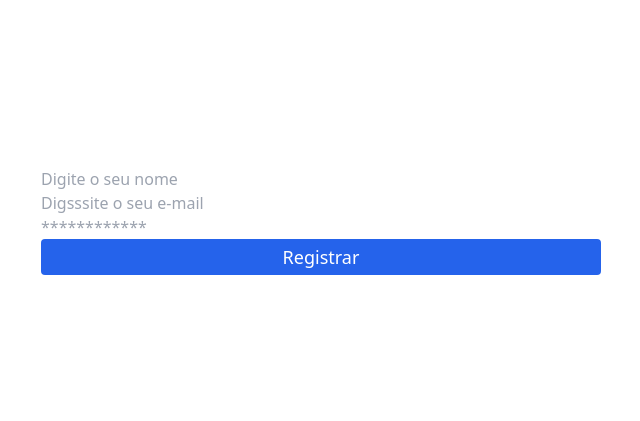
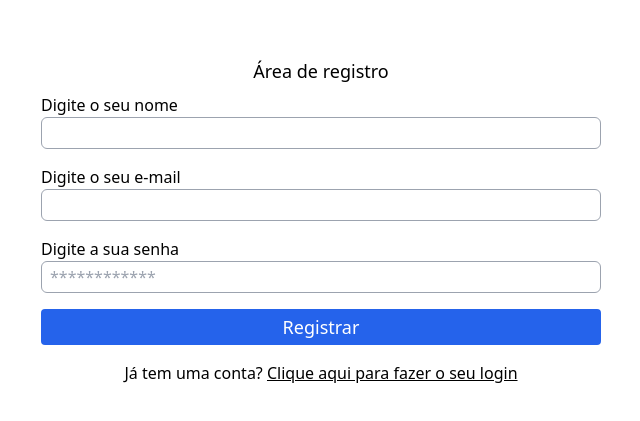
Before and after one commit to enyllaoliveira/personal-expense-control, a React (Vite) app: page /registro in a window 1280 px wide. Shown: the part 179-600 px from the top of the page, without its empty margins (319-959 px from the left). Built offline with nearby package versions, Linux system fonts and the light colour scheme.

Commit message:
feat: register and login layouts

```diff
--- a/src/layout.tsx
+++ b/src/layout.tsx
@@ -6,7 +6,7 @@ export default function RootLayout({ children }: { children: ReactNode }) {
     <html lang="pt-BR">
       <body className="font-sans overflow-x-hidden scroll-smooth mr-auto pt-6">
         {" "}
-        <a className="ml-auto" href="/registro">
+        <a href="/registro">
           <FiLogIn />
         </a>
         {children}
--- a/src/pages/login/index.tsx
+++ b/src/pages/login/index.tsx
@@ -27,28 +27,34 @@ export function Login() {
 
   return (
     <div className="flex w-full h-screen items-center justify-center flex-col">
-      {/* <link href="/">
-        <h1 className="h-9 text-lg font-medium text-white"> Área de login</h1>
-      </link> */}
+      <h1 className="h-9 text-lg font-medium text-black"> Área de login</h1>
 
       <form
         onSubmit={handleSubmit}
-        className="w-full max-w-xl flex flex-col px-2"
+        className="w-full max-w-xl flex flex-col px-2 gap-4"
       >
+        <label className="flex flex-col items-start">
+          {" "}
+          Digite o seu nome
           <input
             placeholder="Digite o seu e-mail"
             type="email"
             value={email}
             onChange={(e) => setEmail(e.target.value)}
+            className="border rounded-md px-2 h-8 border-gray-400 text-gray-400 w-full"
           />
-
+        </label>
+        <label className="flex flex-col items-start">
+          {" "}
+          Digite o seu nome
           <input
             placeholder="************"
             type="password"
             value={password}
             onChange={(e) => setPassword(e.target.value)}
+            className="border rounded-md px-2 h-8 border-gray-400 text-gray-400 w-full"
           />
-
+        </label>
         <button
           type="submit"
           className="h-9 bg-blue-600 rounded border-0 text-lg font-medium text-white"
@@ -56,6 +62,14 @@ export function Login() {
           {" "}
           Acessar{" "}
         </button>
+        <p>
+          {" "}
+          Aindan não tem uma conta?{" "}
+          <a href="/registro" className="underline ">
+            {" "}
+            Clique aqui para fazer o seu cadastro
+          </a>
+        </p>
       </form>
     </div>
   );
--- a/src/pages/registro/index.tsx
+++ b/src/pages/registro/index.tsx
@@ -28,40 +28,59 @@ export function Registro() {
 
   return (
     <div className="flex w-full h-screen items-center justify-center flex-col">
-      {/* <link href="/">
-        <h1 className="h-9 text-lg font-medium text-white"> Área de login</h1>
-      </link> */}
+      <h1 className="h-9 text-lg font-medium text-black"> Área de registro</h1>
 
       <form
         onSubmit={handleRegister}
-        className="w-full max-w-xl flex flex-col px-2"
+        className="w-full max-w-xl flex flex-col px-2 gap-4"
       >
+        <label className="flex flex-col items-start">
+          {" "}
+          Digite o seu nome
           <input
-          placeholder="Digite o seu nome"
+            // placeholder="Digite o seu nome"
             type="text"
             value={name}
             onChange={(e) => setName(e.target.value)}
+            className="border rounded-md px-2 h-8 border-gray-400 text-gray-400 w-full"
           />
+        </label>
+        <label className="flex flex-col items-start">
+          {" "}
+          Digite o seu e-mail
           <input
-          placeholder="Digsssite o seu e-mail"
             type="email"
             value={email}
             onChange={(e) => setEmail(e.target.value)}
+            className="border rounded-md px-2 h-8 border-gray-400 text-gray-400 w-full"
           />
+        </label>
 
+        <label className="flex flex-col items-start">
+          {" "}
+          Digite a sua senha
           <input
             placeholder="************"
             type="password"
             value={password}
             onChange={(e) => setPassword(e.target.value)}
+            className="border rounded-md px-2 h-8 border-gray-400 text-gray-400 w-full"
           />
-
+        </label>
         <button
           type="submit"
-          className="h-9 bg-blue-600 rounded border-0 text-lg font-medium text-white"
+          className="h-9 bg-blue-600 rounded border-0 text-lg font-medium text-white "
         >
           Registrar
         </button>
+        <p>
+          {" "}
+          Já tem uma conta?{" "}
+          <a href="/login" className="underline ">
+            {" "}
+            Clique aqui para fazer o seu login
+          </a>
+        </p>
       </form>
     </div>
   );
```
Also changed, not shown: roadmap.txt. Lines whose indentation alone changed are shown as unchanged.
